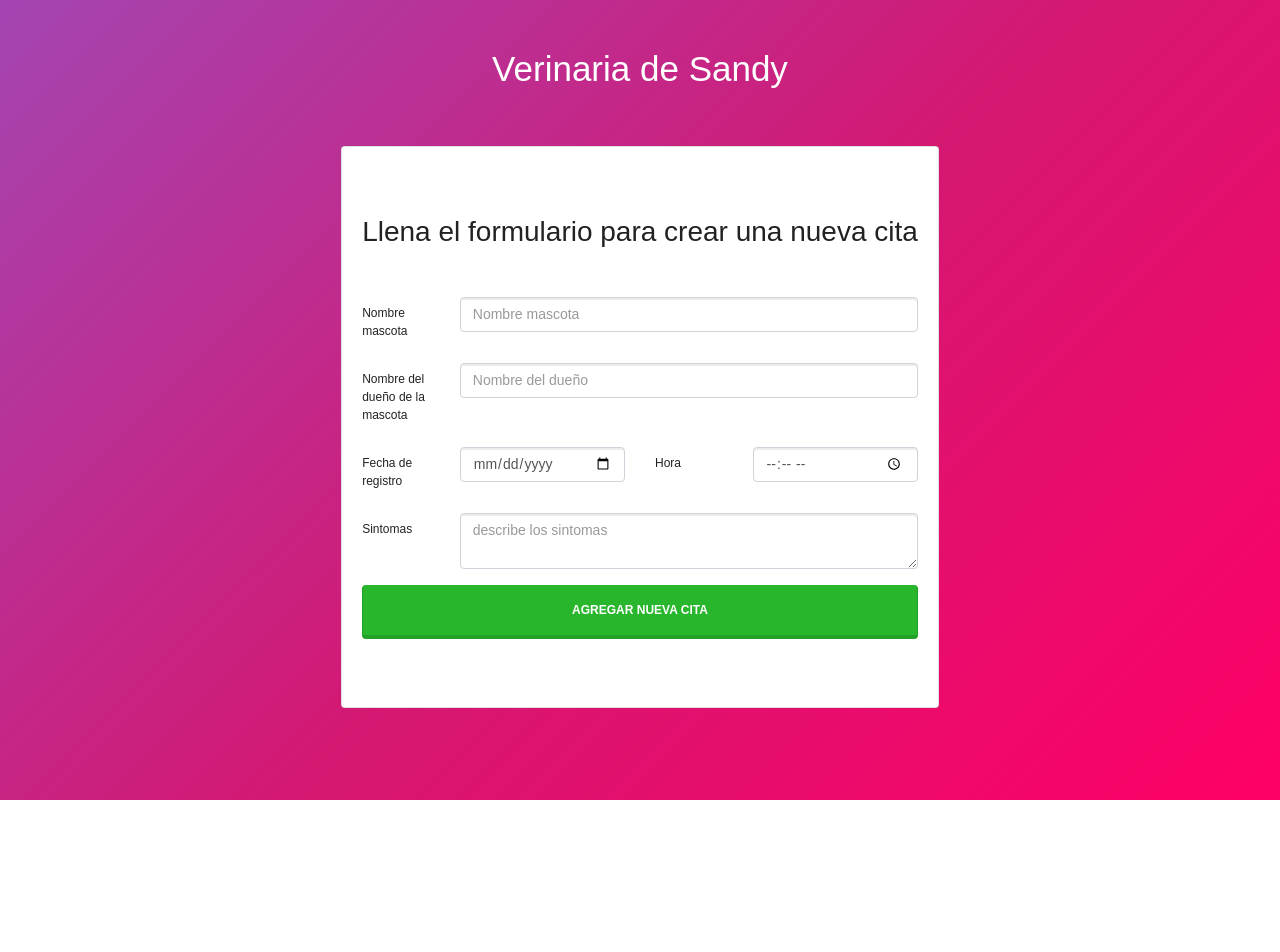
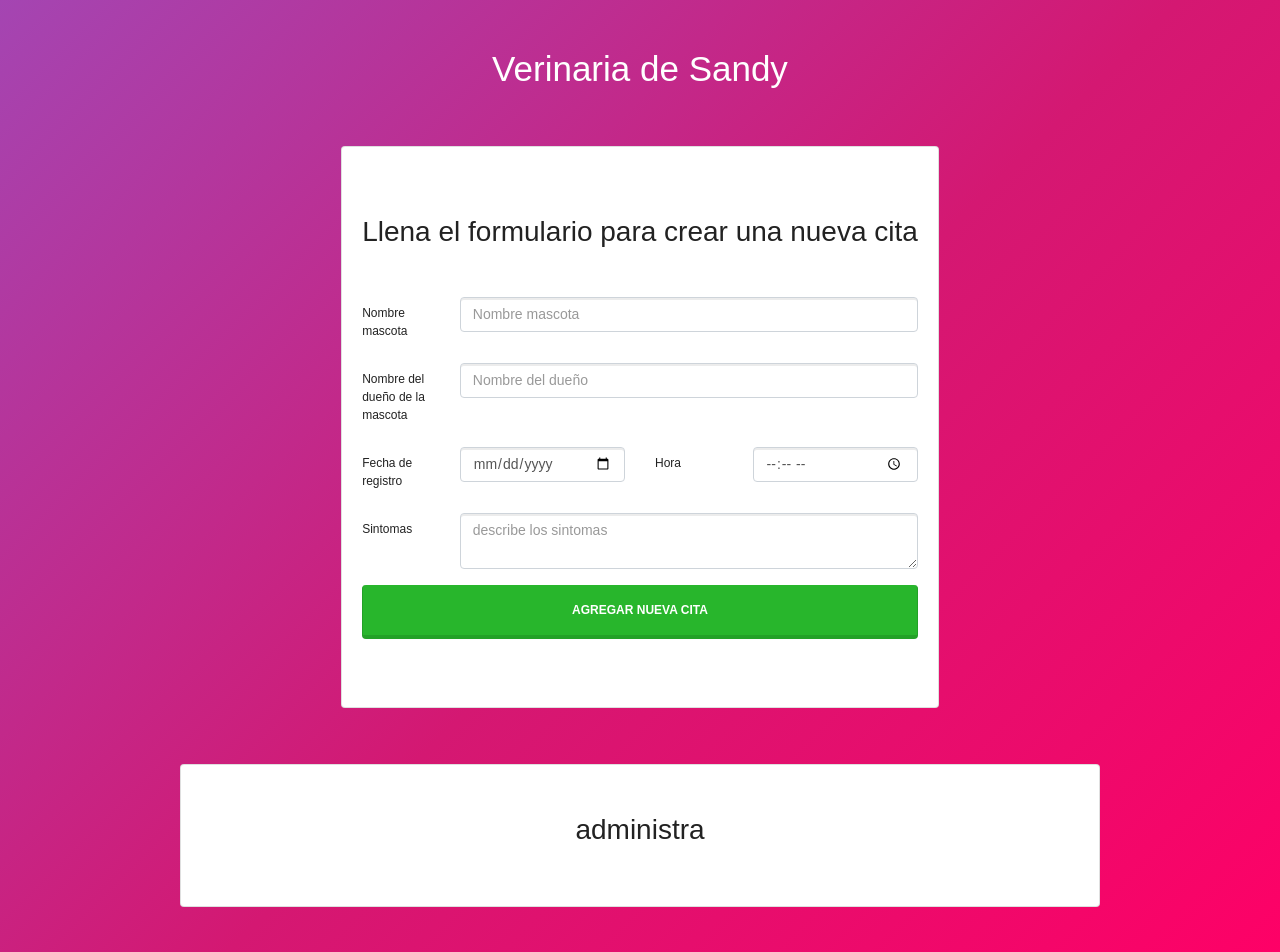
Before and after one commit to reloadercf/pacientesveterinaria, a React (Create React App) app: page / in a window 1280 px wide. Shown: the top 952 px of the page. Before the commit the page ends 800 px from the top, so only its background shows below. Built offline with nearby package versions, Linux system fonts and the light colour scheme.

Commit message:
agregando mas funcionalidades

```diff
--- a/src/App.js
+++ b/src/App.js
@@ -2,6 +2,7 @@ import React,{Component} from 'react';
 import './bootstrap.min.css'
 import Header from './components/Header'
 import NuevaCita from './components/NuevaCita'
+import ListaCitas from './components/ListaCitas'
 
 class App extends Component {
   state = {
@@ -30,6 +31,11 @@ class App extends Component {
             crearNuevaCita={this.crearNuevaCita}
             />
           </div>
+          <div  className='mt-5 col-md-10 mx-auto'>
+            <ListaCitas
+            citas={this.state.citas}
+             />
+          </div>
         </div>
       </div>
      );
--- /dev/null
+++ b/src/components/ListaCitas.js
@@ -0,0 +1,8 @@
+import React from 'react'
+
+let ListaCitas =({citas})=>(
+    <div className='card mt-2 py-5'>
+        <h2 className="card-title text-center"> administra</h2>
+    </div>
+)
+export default ListaCitas
--- a/src/components/NuevaCita.js
+++ b/src/components/NuevaCita.js
@@ -1,14 +1,18 @@
 import React, { Component } from 'react';
 import uuid from 'uuid'
 
+let stateInicial= { cita:{
+    mascota:'',
+    propietario:'',
+    fecha:'',
+    hora:'',
+    sintomas:'',
+},
+error:false
+ }
+
 class NuevaCita extends Component {
-    state = { cita:{
-        mascota:'',
-        propietario:'',
-        fecha:'',
-        hora:'',
-        sintomas:'',
-    } }
+    state = { ...stateInicial}
 
 
     //para que funcione el siguiente snipet el state tiene que ser
@@ -54,18 +58,27 @@ class NuevaCita extends Component {
 
         //agregar la cita al state
         this.props.crearNuevaCita(nuevaCita)
+        //colocar en el state el state inicial
+        this.setState({
+            ...stateInicial
+        })
 
     }
 
 
 
     render() {
+
+        //extraer el valor del state
+        let {error}=this.state
+
         return (
             <div className="card mt-5 py-5">
                 <div className='card-body'>
                     <h2 className="card-title text-center mb-5">
                         Llena el formulario para crear una nueva cita
                     </h2>
+                    {error?<div className="alert alert-danger mt-2 md-5 text-center">todos los campos son obligatorios</div>:null}
                     <form
                     onSubmit={this.handleSubmit}
                     >
```
